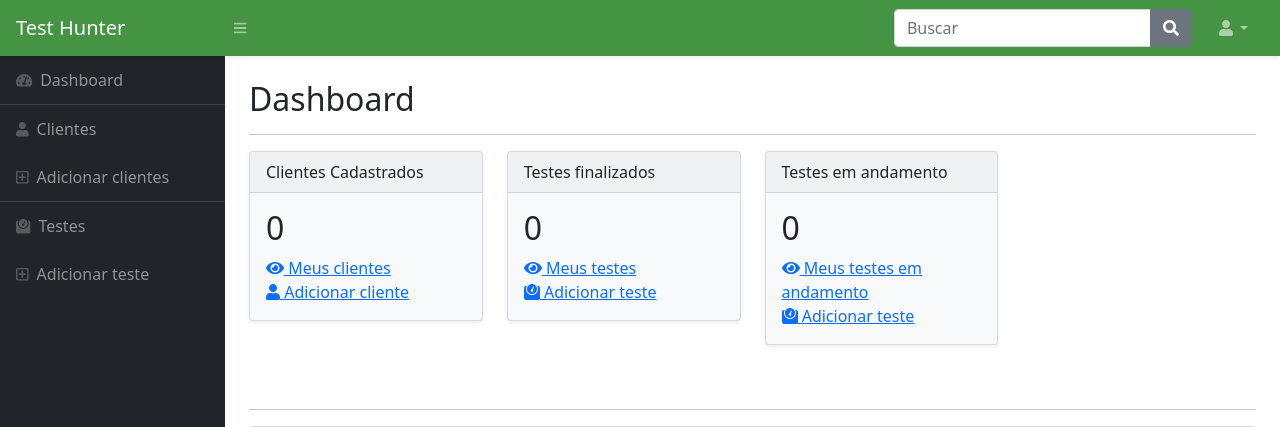
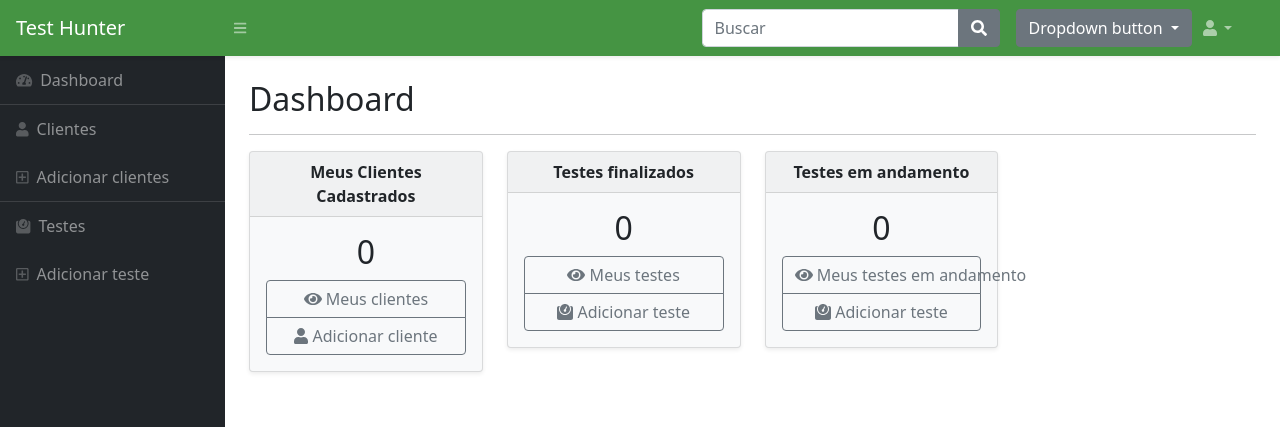
Before and after one commit to Hillerr/TestHunter, a Django app: page /accounts/ in a window 1280 px wide. Shown: the top 427 px of the page. Run offline with Django 3.2, Linux system fonts and the light colour scheme; the visitor is signed in with stand-in values (Sample User, id 1); data that the repository does not hold is empty; some libraries are stand-ins or nearby versions.

Commit message:
Adding image preview for test-details and frontend improvements

```diff
--- a/templates/accounts/dashboard.html
+++ b/templates/accounts/dashboard.html
@@ -8,39 +8,57 @@
     <hr>
     <div class="row">
         <div class="col-md-3">
-            <div class="card bg-light shadow-sm mb-5" style="max-width: 18rem;">
-                <div class="card-header">Clientes Cadastrados</div>
+            <div class="card bg-light shadow-sm mb-5 text-center" style="max-width: 18rem;">
+                <div class="card-header"> <strong>Meus Clientes Cadastrados</strong> </div>
                 <div class="card-body text-dark">
                     <h2>{{clients_count}}</h2>
-                    <a href="{% url 'my_clients' %}">
-                        <i class="fa fa-eye"></i> Meus clientes
-                    </a><br>
-                    <a href="{% url 'new_client' %}"><i class="fa fa-user"></i> Adicionar cliente</a>
-                </div>
-            </div>
+                    <div class="row text-align-center">
+                        <div class="btn-group-vertical">
+                            <a href="{% url 'my_clients' %}" class="btn btn-outline-secondary">
+                                <i class="fa fa-eye"></i> Meus clientes
+                            </a>
+                            <a href="{% url 'new_client' %}" class="btn btn-outline-secondary">
+                                <i class="fa fa-user"></i> Adicionar cliente
+                            </a>
 
-        </div>
-        <div class="col-md-3">
-            <div class="card bg-light shadow-sm mb-5" style="max-width: 18rem;">
-                <div class="card-header">Testes finalizados</div>
-                <div class="card-body text-dark">
-                    <h2>{{tests_count}}</h2>
-                    <a href="{% url 'my_tests' %}">
-                        <i class="fa fa-eye"></i> Meus testes
-                    </a><br>
-                    <a href="{% url 'new_test' %}"><i class="fas fa-weight"></i> Adicionar teste</a>
+                        </div>
+                    </div>
                 </div>
             </div>
         </div>
         <div class="col-md-3">
-            <div class="card bg-light shadow-sm mb-5" style="max-width: 18rem;">
-                <div class="card-header">Testes em andamento</div>
+            <div class="card bg-light shadow-sm mb-5 text-center" style="max-width: 18rem;">
+                <div class="card-header"> <strong>Testes finalizados</strong> </div>
+                <div class="card-body text-dark">
+                    <h2>{{tests_count}}</h2>
+                    <div class="row text-align-center">
+                        <div class="btn-group-vertical">
+                            <a href="{% url 'my_tests' %}" class="btn btn-outline-secondary">
+                                <i class="fa fa-eye"></i> Meus testes
+                            </a>
+                            <a href="{% url 'new_test' %}" class="btn btn-outline-secondary">
+                                <i class="fas fa-weight"></i> Adicionar teste</a>
+                        </div>
+                    </div>
+
+                </div>
+            </div>
+        </div>
+        <div class="col-md-3">
+            <div class="card bg-light shadow-sm mb-5 text-center" style="max-width: 18rem;">
+                <div class="card-header"> <strong>Testes em andamento</strong> </div>
                 <div class="card-body text-dark">
                     <h2>{{unfinished_tests_count}}</h2>
-                    <a href="{% url 'my_unfinished_tests' %}">
-                        <i class="fa fa-eye"></i> Meus testes em andamento
-                    </a><br>
-                    <a href="{% url 'new_test' %}"><i class="fas fa-weight"></i> Adicionar teste</a>
+                    <div class="row text-align-center">
+                        <div class="btn-group-vertical">
+                            <a href="{% url 'my_unfinished_tests' %}" class="btn btn-outline-secondary">
+                                <i class="fa fa-eye"></i> Meus testes em andamento
+                            </a>
+                            <a href="{% url 'new_test' %}" class="btn btn-outline-secondary">
+                                <i class="fas fa-weight"></i> Adicionar teste
+                            </a>
+                        </div>
+                    </div>
                 </div>
             </div>
         </div>
@@ -66,7 +84,8 @@
                 <tbody>
                     {% for client in clients %}
                     <tr>
-                        <th scope="row"><a class="link-dark text-decoration-none" href="{% url 'client_detail' client.id %}">{{client.name}}</a></td>
+                        <th scope="row"><a class="link-dark text-decoration-none"
+                                href="{% url 'client_detail' client.id %}">{{client.name}}</a></td>
                         <td>{{client.business}}</td>
                         <td>{{client.state}}
                         <td>{{client.city}}</td>
@@ -99,8 +118,10 @@
                 <tbody>
                     {% for test in tests %}
                     <tr>
-                        <th scope="row"><a href="{% url 'test_detail' test.id %}" class="link-dark text-decoration-none">{{test.id}}</a></td>
-                        <th scope="row"><a href="#" class="link-light text-decoration-none">{{test.product_tested}}</a></td>
+                        <th scope="row"><a href="{% url 'test_detail' test.id %}"
+                                class="link-dark text-decoration-none">{{test.id}}</a></td>
+                        <th scope="row"><a href="#" class="text-decoration-none" style="color: gray;">{{test.product_tested}}</a>
+                            </td>
                         <td>{{test.client}}</td>
                         <td>{{test.start_date}}</td>
                         <td>{{test.end_date}}</td>
--- a/templates/base.html
+++ b/templates/base.html
@@ -12,14 +12,17 @@
     <script src="https://code.jquery.com/jquery-3.6.0.min.js"
         integrity="sha256-/xUj+3OJU5yExlq6GSYGSHk7tPXikynS7ogEvDej/m4=" crossorigin="anonymous"></script>
     <link rel="stylesheet" type="text/css" href="https://cdn.datatables.net/v/dt/dt-1.10.25/datatables.min.css" />
-    <link rel="stylesheet" type="text/css"
-        href="https://cdnjs.cloudflare.com/ajax/libs/twitter-bootstrap/5.0.1/css/bootstrap.min.css">
+
+    <link rel="stylesheet" href="https://maxcdn.bootstrapcdn.com/bootstrap/4.0.0/css/bootstrap.min.css" integrity="sha384-Gn5384xqQ1aoWXA+058RXPxPg6fy4IWvTNh0E263XmFcJlSAwiGgFAW/dAiS6JXm" crossorigin="anonymous">
+    <script src="https://maxcdn.bootstrapcdn.com/bootstrap/4.0.0/js/bootstrap.min.js" integrity="sha384-JZR6Spejh4U02d8jOt6vLEHfe/JQGiRRSQQxSfFWpi1MquVdAyjUar5+76PVCmYl" crossorigin="anonymous"></script>
+    <script src="https://cdnjs.cloudflare.com/ajax/libs/popper.js/1.12.9/umd/popper.min.js" integrity="sha384-ApNbgh9B+Y1QKtv3Rn7W3mgPxhU9K/ScQsAP7hUibX39j7fakFPskvXusvfa0b4Q" crossorigin="anonymous"></script>
     <link rel="stylesheet" type="text/css" href="https://cdn.datatables.net/1.10.25/css/dataTables.bootstrap5.min.css">
 
     <script type="text/javascript" src="https://cdn.datatables.net/v/dt/dt-1.10.25/datatables.min.js"></script>
 
     <script src="https://cdnjs.cloudflare.com/ajax/libs/font-awesome/5.15.3/js/all.min.js"
         crossorigin="anonymous"></script>
+
     <link href="{% static 'css/styles.css' %}" rel="stylesheet" />
     <script type="text/javascript" src="{% static  'js/datatables.js' %}"></script>
     <script src="{% static 'js/scripts.js' %}"></script>
@@ -43,18 +46,28 @@
                         class="fas fa-search"></i></button>
             </div>
         </form>
+        <div class="dropdown">
+            <button class="btn btn-secondary dropdown-toggle" type="button" id="dropdownMenuButton" data-toggle="dropdown" aria-haspopup="true" aria-expanded="false">
+              Dropdown button
+            </button>
+            <div class="dropdown-menu" aria-labelledby="dropdownMenuButton">
+              <a class="dropdown-item" href="#">Action</a>
+              <a class="dropdown-item" href="#">Another action</a>
+              <a class="dropdown-item" href="#">Something else here</a>
+            </div>
+          </div>
         <!-- Navbar-->
-        <ul class="navbar-nav ms-auto ms-md-0 me-3 me-lg-4">
+        <ul class="dropdown navbar-nav ms-auto ms-md-0 me-3 me-lg-4">
             <li class="nav-item dropdown">
                 <a class="nav-link dropdown-toggle" id="navbarDropdown" href="#" role="button" data-bs-toggle="dropdown"
                     aria-expanded="false"><i class="fas fa-user fa-fw"></i></a>
                 <ul class="dropdown-menu dropdown-menu-end" aria-labelledby="navbarDropdown">
-                    <li><a class="dropdown-item" href="#!">Meus clientes</a></li>
-                    <li><a class="dropdown-item" href="#!">Meus testes</a></li>
+                    <li><a class="dropdown-item" href="#!">Settings</a></li>
+                    <li><a class="dropdown-item" href="#!">Activity Log</a></li>
                     <li>
                         <hr class="dropdown-divider" />
                     </li>
-                    <li><a class="dropdown-item" href="{% url 'logout' %}">Sair</a></li>
+                    <li><a class="dropdown-item" href="#!">Logout</a></li>
                 </ul>
             </li>
         </ul>
```
Also changed, not shown: templates/client/clients-table.html (+12 -1 lines), templates/tests/test-detail.html (+23 -32 lines), templates/tests/tests-table.html (+10 -1 lines), tests/views.py (+0 -13 lines), media/tests/images/Caixa_de_Terminação_Óptica_17ago21a_1.jpg (added), media/tests/images/Conector_APC_desmontado_mS49mHg.jpg (added), media/tests/images/Conector_UPC_desmontado.jpg (added), media/tests/images/apc_MF0QQlI.png (added), media/tests/images/apc_kvJzp2V.png (added), media/tests/images/int_label_IUSTBGB.png (added), media/tests/images/label_top_4eY9Rb4.png (added), media/tests/images/label_top_kAwy8qm.png (added), media/tests/images/upc_VVLFCII.png (added), media/tests/images/xfct_1600_inside_label.png (added), 1 more files.
